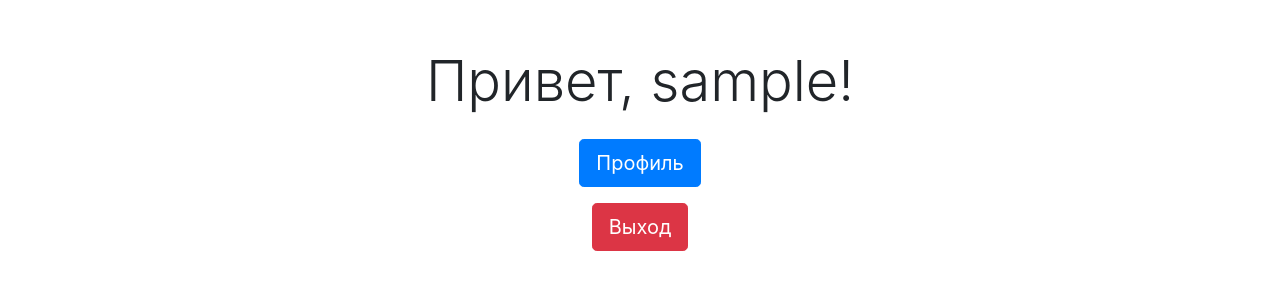
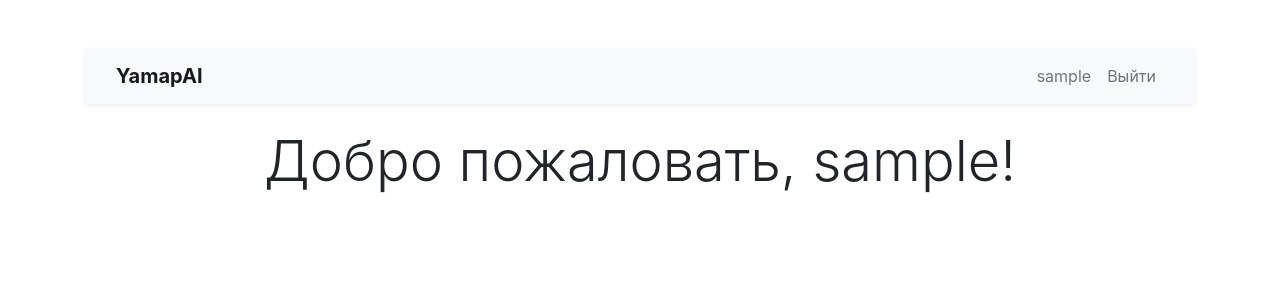
Before and after one commit to basmdev/yamapai, a Flask app: page / in a window 1280 px wide. Shown: the top 300 px of the page. Run offline with Flask 3, Linux system fonts and the light colour scheme; the visitor is signed in with stand-in values (Sample User, id 1); some libraries are stand-ins or nearby versions.

Commit message:
Fix start page

```diff
--- a/templates/base.html
+++ b/templates/base.html
@@ -22,7 +22,6 @@
         {% block content %}{% endblock %}
     </div>
     <script src="https://code.jquery.com/jquery-3.5.1.slim.min.js"></script>
-    <script src="https://cdn.jsdelivr.net/npm/@popperjs/core@2.5.4/dist/umd/popper.min.js"></script>
-    <script src="https://stackpath.bootstrapcdn.com/bootstrap/4.5.2/js/bootstrap.min.js"></script>
+    <script src="https://cdn.jsdelivr.net/npm/bootstrap@4.5.2/dist/js/bootstrap.bundle.min.js"></script>
 </body>
 </html>
--- a/templates/index.html
+++ b/templates/index.html
@@ -3,9 +3,31 @@
 {% block title %}Главная страница{% endblock %}
 
 {% block content %}
-    <h1 class="display-4 text-center mb-4">Привет, {{ current_user.username }}!</h1>
-    <div class="text-center">
-        <p><a class="btn btn-primary btn-lg" href="{{ url_for('profile') }}">Профиль</a></p>
-        <p><a class="btn btn-danger btn-lg" href="{{ url_for('logout') }}">Выход</a></p>
+<nav class="navbar navbar-expand-lg navbar-light bg-light shadow-sm">
+    <div class="container-fluid">
+        <a class="navbar-brand" href="{{ url_for('index') }}"><b>YamapAI</b></a>
+        <button class="navbar-toggler" type="button" data-toggle="collapse" data-target="#navbarNav" aria-controls="navbarNav" aria-expanded="false">
+            <span class="navbar-toggler-icon"></span>
+        </button>
+        <div class="collapse navbar-collapse justify-content-end" id="navbarNav">
+            <ul class="navbar-nav">
+                <li class="nav-item me-2">
+                    <a class="nav-link text-muted" href="{{ url_for('profile') }}"
+                       onmouseover="this.classList.add('text-primary')" onmouseout="this.classList.remove('text-primary')">
+                       {{ current_user.username }}
+                    </a>
+                </li>
+                <li class="nav-item">
+                    <a class="nav-link text-muted" href="{{ url_for('logout') }}"
+                       onmouseover="this.classList.add('text-danger')" onmouseout="this.classList.remove('text-danger')">
+                       Выйти
+                    </a>
+                </li>
+            </ul>
+        </div>
     </div>
+</nav>
+<div class="container mt-4">
+    <h1 class="display-4 text-center mb-4">Добро пожаловать, {{ current_user.username }}!</h1>
+</div>
 {% endblock %}
```
